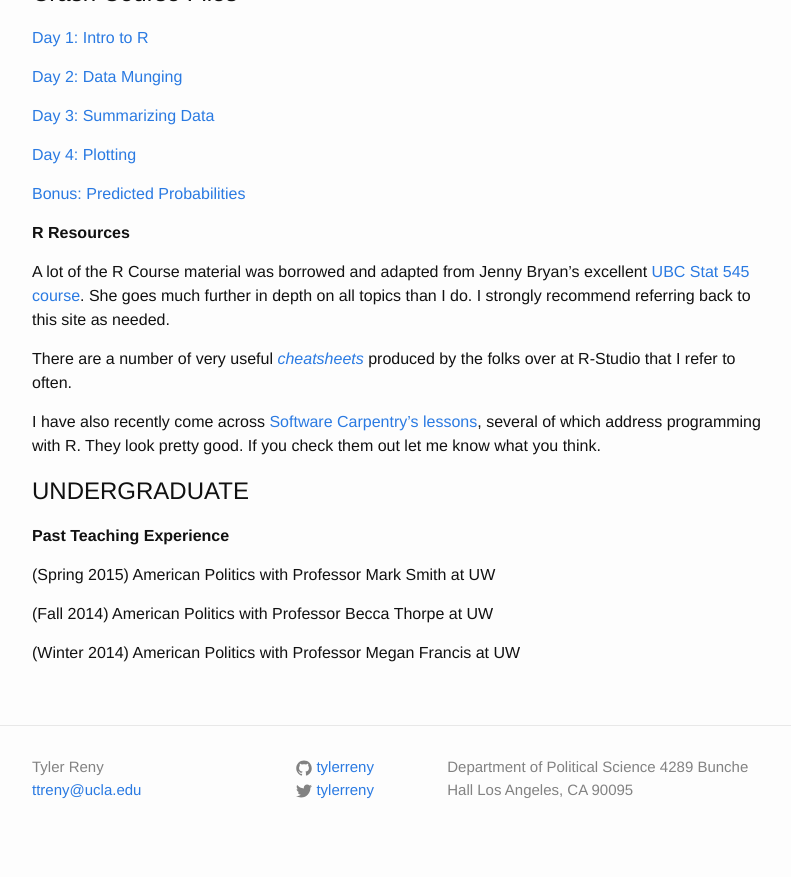
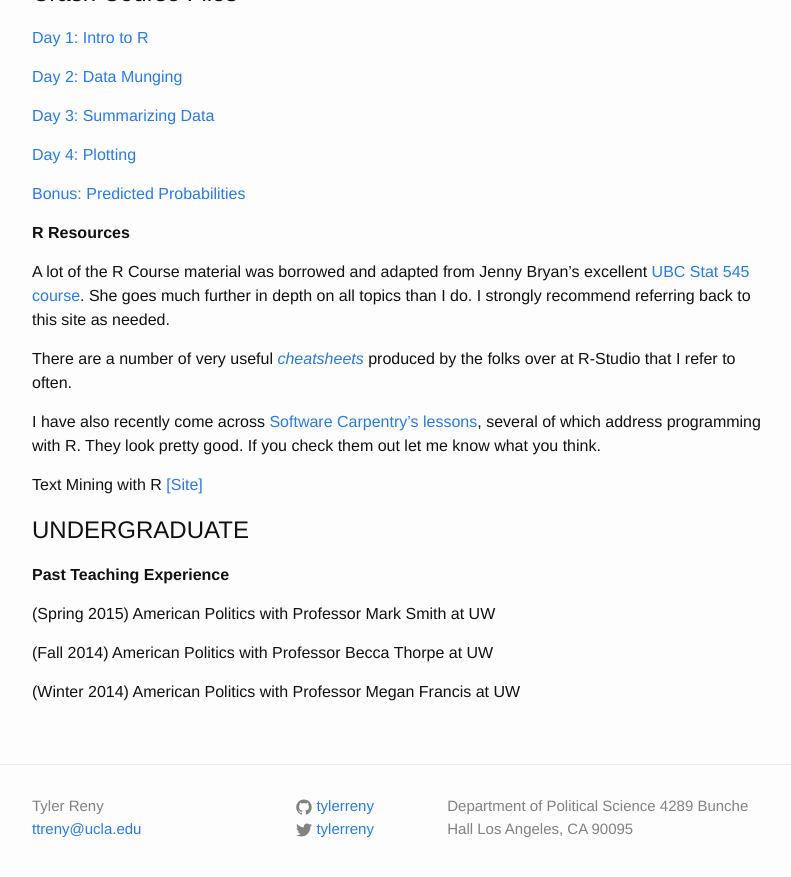
Before and after one commit to tylerreny/tylerreny.github.io, a Jekyll site: the page built from teaching.md, in a window 1280 px wide and 900 px high, scrolled down 972 px. Shown: the top 877 px of the window, without its empty margins (238-1029 px from the left). Built offline with Jekyll 4.4.1, drawn with Linux system fonts in a browser that asks for light colours.

Commit message:
add teaching resource

```diff
--- a/teaching.md
+++ b/teaching.md
@@ -44,6 +44,7 @@ There are a number of very useful [*cheatsheets*](https://www.rstudio.com/resour
 
 I have also recently come across [Software Carpentry's lessons](http://software-carpentry.org/lessons/), several of which address programming with R. They look pretty good. If you check them out let me know what you think.
 
+Text Mining with R [[Site]](http://tidytextmining.com/)
 
 [//]: # (**Undergrad Resources**)
 
```
Also changed, not shown: 8 other files.
